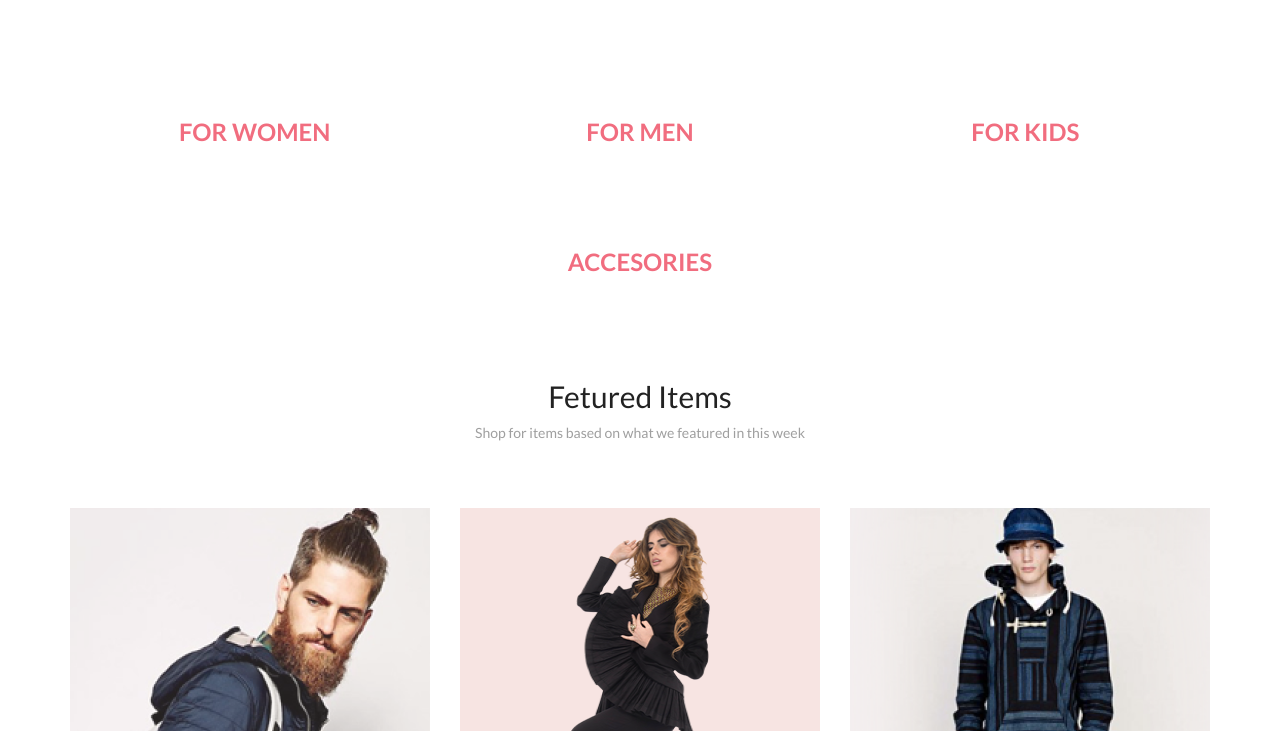
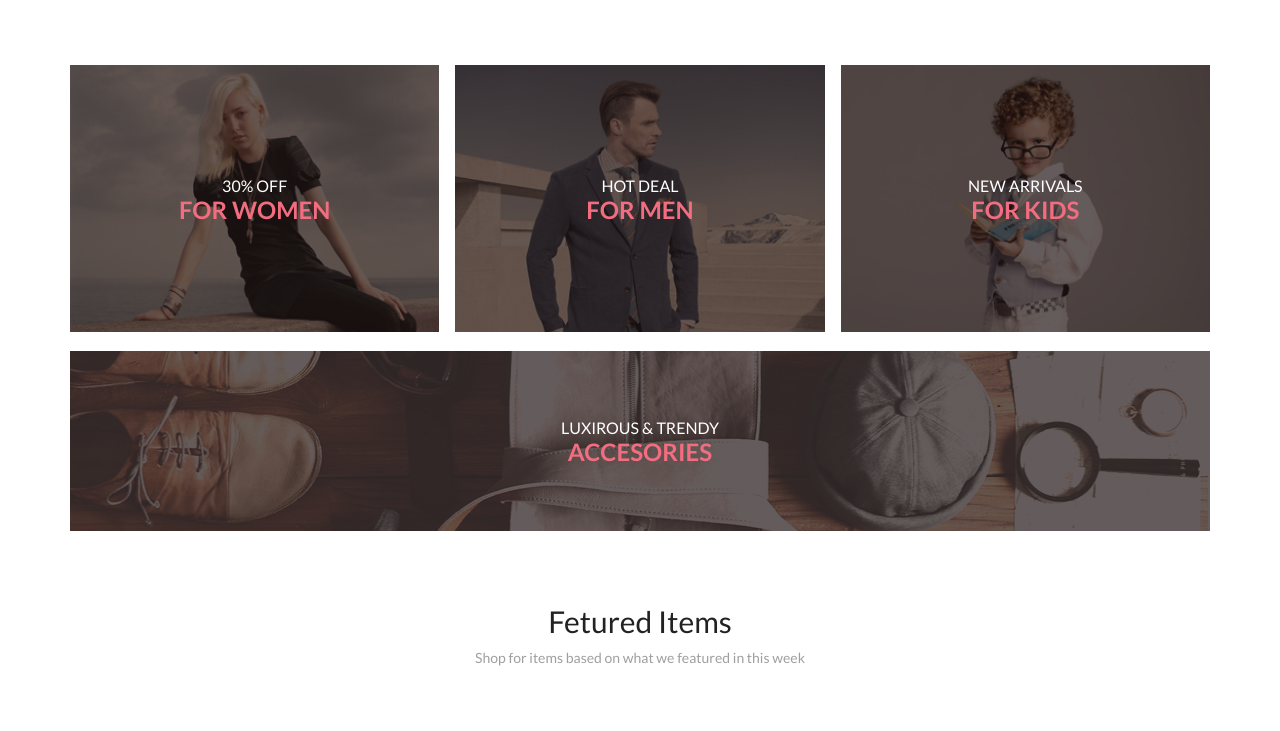
Before and after one commit to chalkinanatalya/GBProLayout-study, a plain HTML site: page index.html in a window 1280 px wide. Shown: the part 801-1532 px from the top of the page. Drawn offline with Linux system fonts and the light colour scheme.

Commit message:
First Homework

```diff
--- a/index.html
+++ b/index.html
@@ -44,28 +44,28 @@
                 <div>
                     <ul class="offers-list">
                         <li class="offer">
-                            <img src="../Pro Layout/img/for-women.png" alt="" />
+                            <img src="img/for-women.png" alt="" />
                             <div>
                                 <span class="offer-span-us">30% OFF<br></span>
                                 <span class="offer-span-pink">FOR WOMEN</span>
                             </div>
                         </li>
                         <li class="offer">
-                            <img src="../Pro Layout/img/for-men.png" alt="" />
+                            <img src="img/for-men.png" alt="" />
                             <div>
                                 <span class="offer-span-us">HOT DEAL<br></span>
                                 <span class="offer-span-pink">FOR MEN</span>
                             </div>
                         </li>
                         <li class="offer">
-                            <img src="../Pro Layout/img/for-kids.png" alt="" />
+                            <img src="img/for-kids.png" alt="" />
                             <div>
                                 <span class="offer-span-us">NEW ARRIVALS<br></span>
                                 <span class="offer-span-pink"> FOR KIDS</span>
                             </div>
                         </li>
                         <li class="offer last">
-                            <img src="../Pro Layout/img/accesories.png" alt="" />
+                            <img src="img/accesories.png" alt="" />
                             <div>
                                 <span class="offer-span-us">LUXIROUS & TRENDY<br></span>
                                 <span class="offer-span-pink"> ACCESORIES</span>
```
